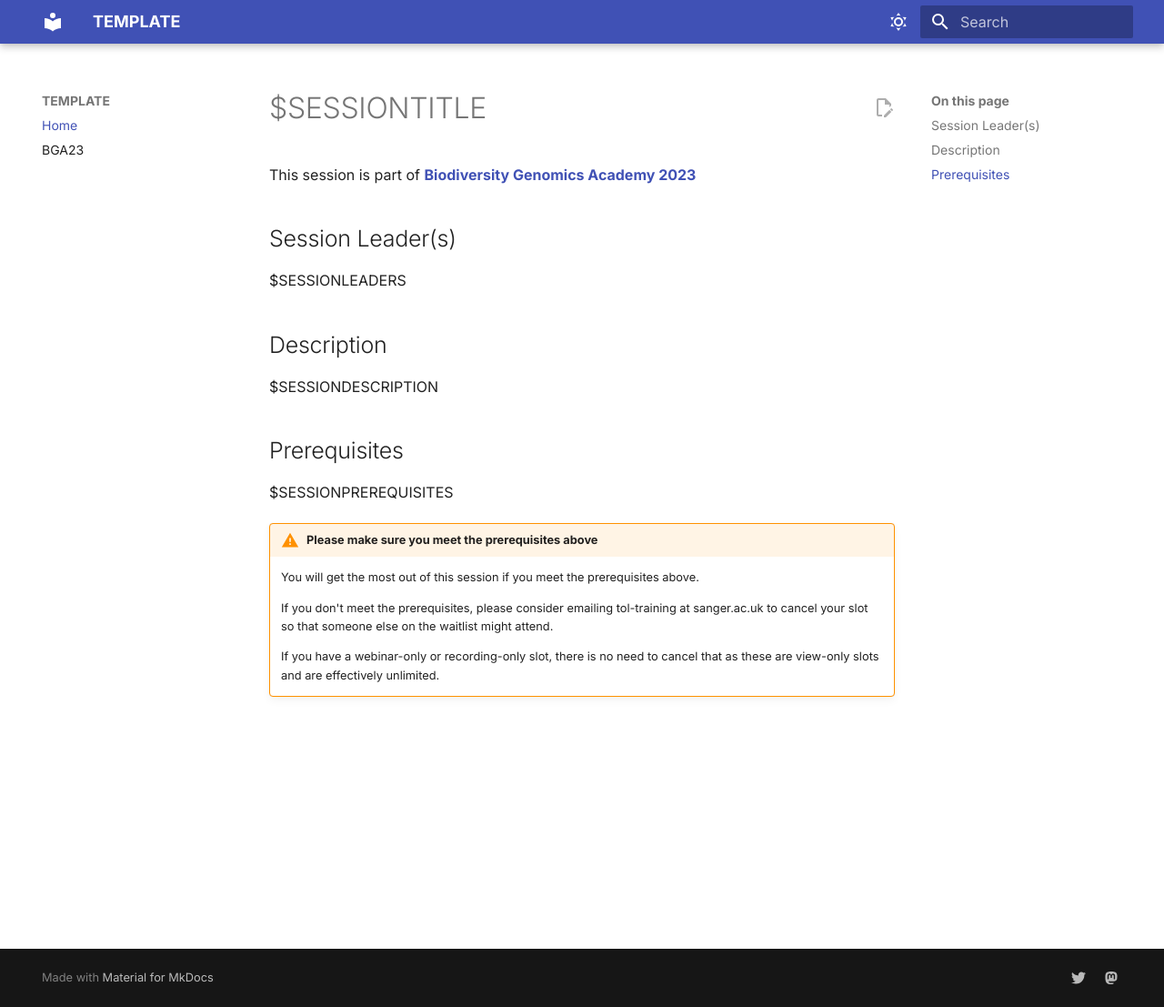
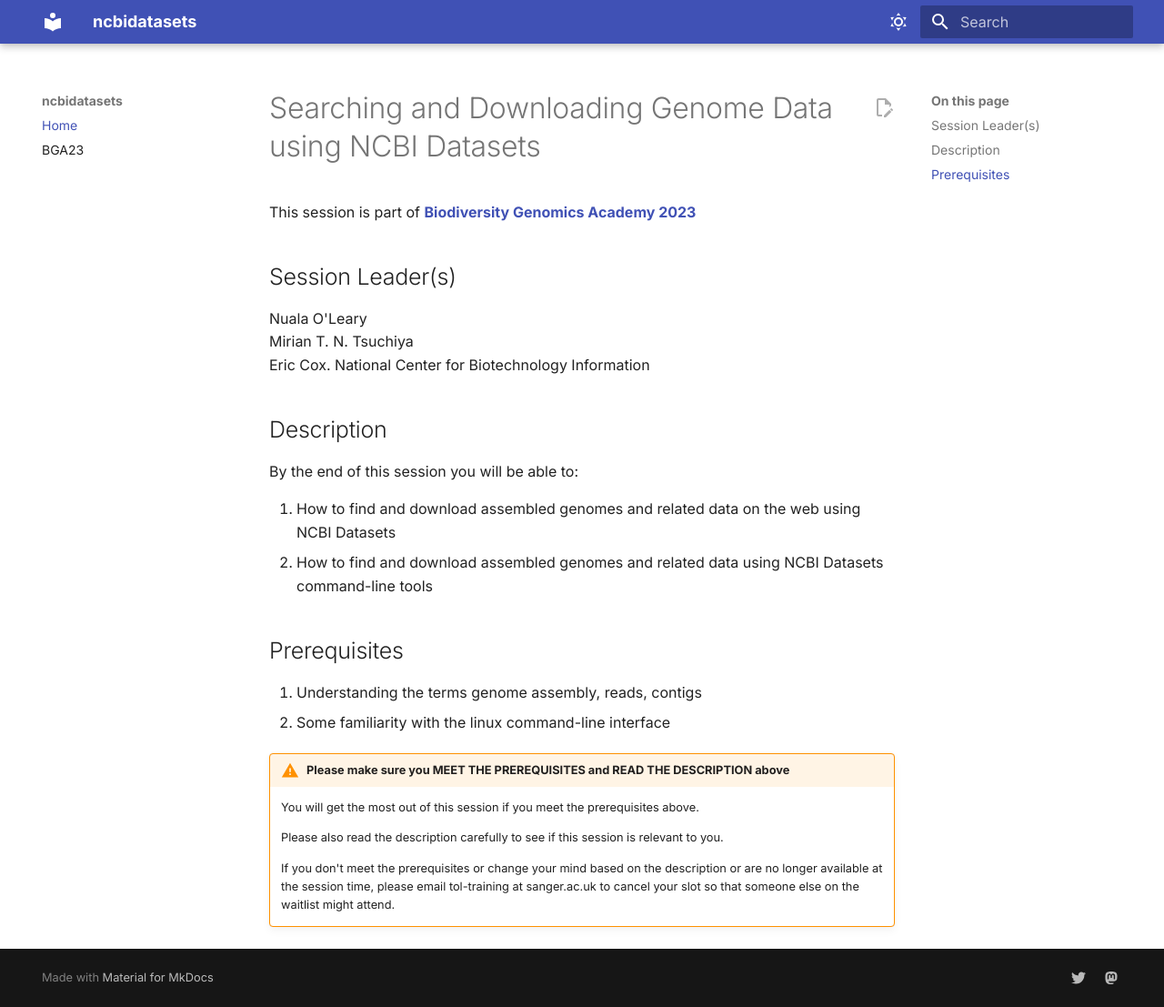
Before and after one commit to BGAcademy23/ncbidatasets, an MkDocs documentation site: the page built from docs/README.md, in a window 1280 px wide and 1107 px high. Shown: the whole window at 91% size. Built offline with MkDocs 1.6.1 and Material for MkDocs 9.7.7, drawn with Linux system fonts in a browser that asks for light colours.

Commit message:
update from form

```diff
--- a/docs/README.md
+++ b/docs/README.md
@@ -1,23 +1,30 @@
-# $SESSIONTITLE
+# Searching and Downloading Genome Data using NCBI Datasets
 
 This session is part of [**Biodiversity Genomics Academy 2023**](https://BGA23.org)
 
 ## Session Leader(s)
 
-$SESSIONLEADERS
+Nuala O'Leary
+Mirian T. N. Tsuchiya
+Eric Cox.
+National Center for Biotechnology Information
 
 ## Description
 
-$SESSIONDESCRIPTION
+By the end of this session you will be able to:
+
+1. How to find and download assembled genomes and related data on the web using NCBI Datasets
+2. How to find and download assembled genomes and related data using NCBI Datasets command-line tools
 
 ## Prerequisites
 
-$SESSIONPREREQUISITES
+1. Understanding the terms genome assembly, reads, contigs
+2. Some familiarity with the linux command-line interface
 
-!!! warning "Please make sure you meet the prerequisites above"
+!!! warning "Please make sure you MEET THE PREREQUISITES and READ THE DESCRIPTION above"
 
     You will get the most out of this session if you meet the prerequisites above.
 
-    If you don't meet the prerequisites, please consider emailing tol-training at sanger.ac.uk to cancel your slot so that someone else on the waitlist might attend.
+    Please also read the description carefully to see if this session is relevant to you.
 
-    If you have a webinar-only or recording-only slot, there is no need to cancel that as these are view-only slots and are effectively unlimited.
+    If you don't meet the prerequisites or change your mind based on the description or are no longer available at the session time, please email tol-training at sanger.ac.uk to cancel your slot so that someone else on the waitlist might attend.
--- a/mkdocs.yml
+++ b/mkdocs.yml
@@ -1,5 +1,5 @@
-site_name: TEMPLATE
-edit_uri: https://github.com/bgacademy23/TEMPLATE/blob/main/docs
+site_name: ncbidatasets
+edit_uri: https://github.com/bgacademy23/ncbidatasets/blob/main/docs
 
 nav:
     - Home: README.md
```
Also changed, not shown: README.md (+14 -7 lines).
